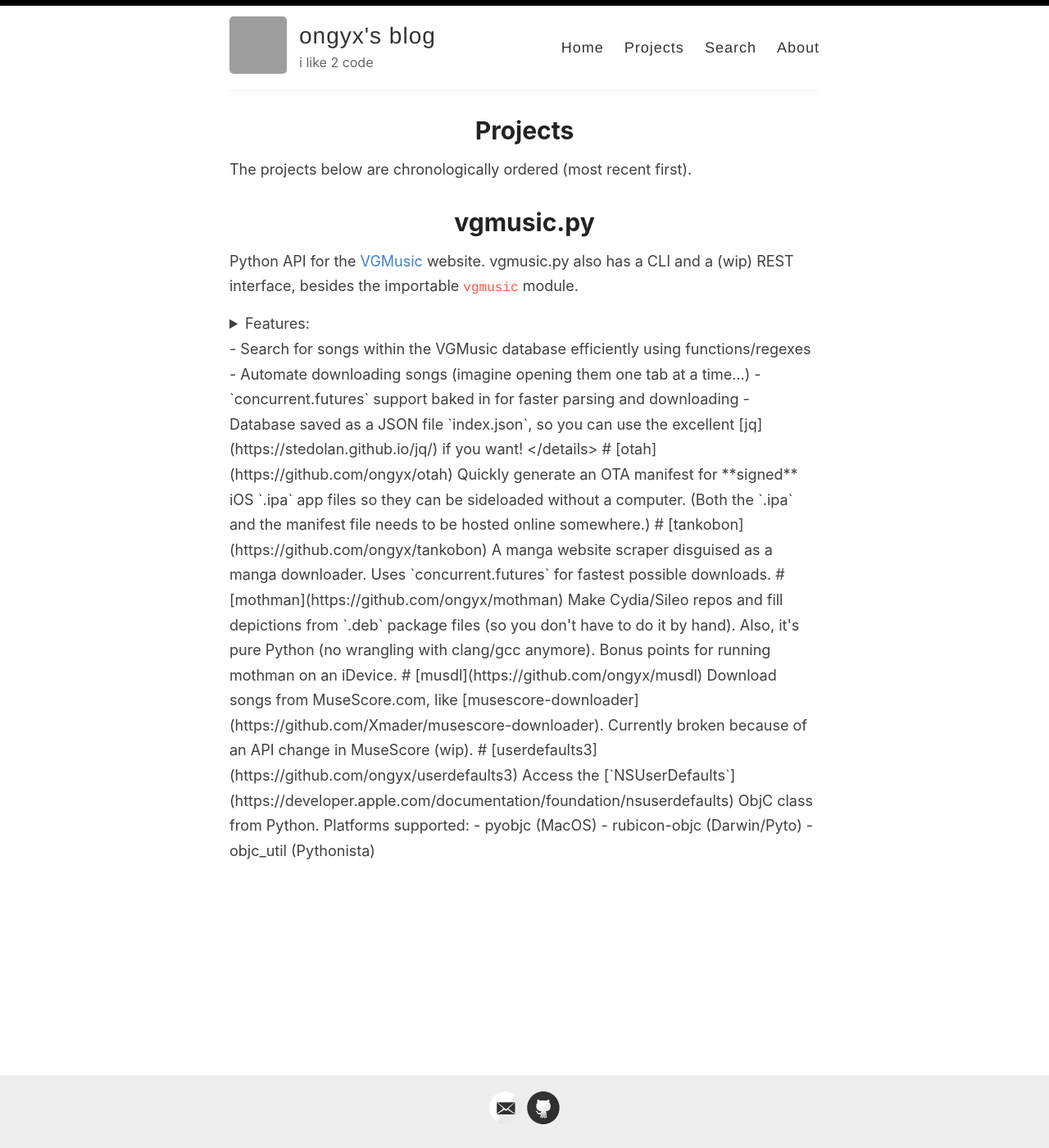
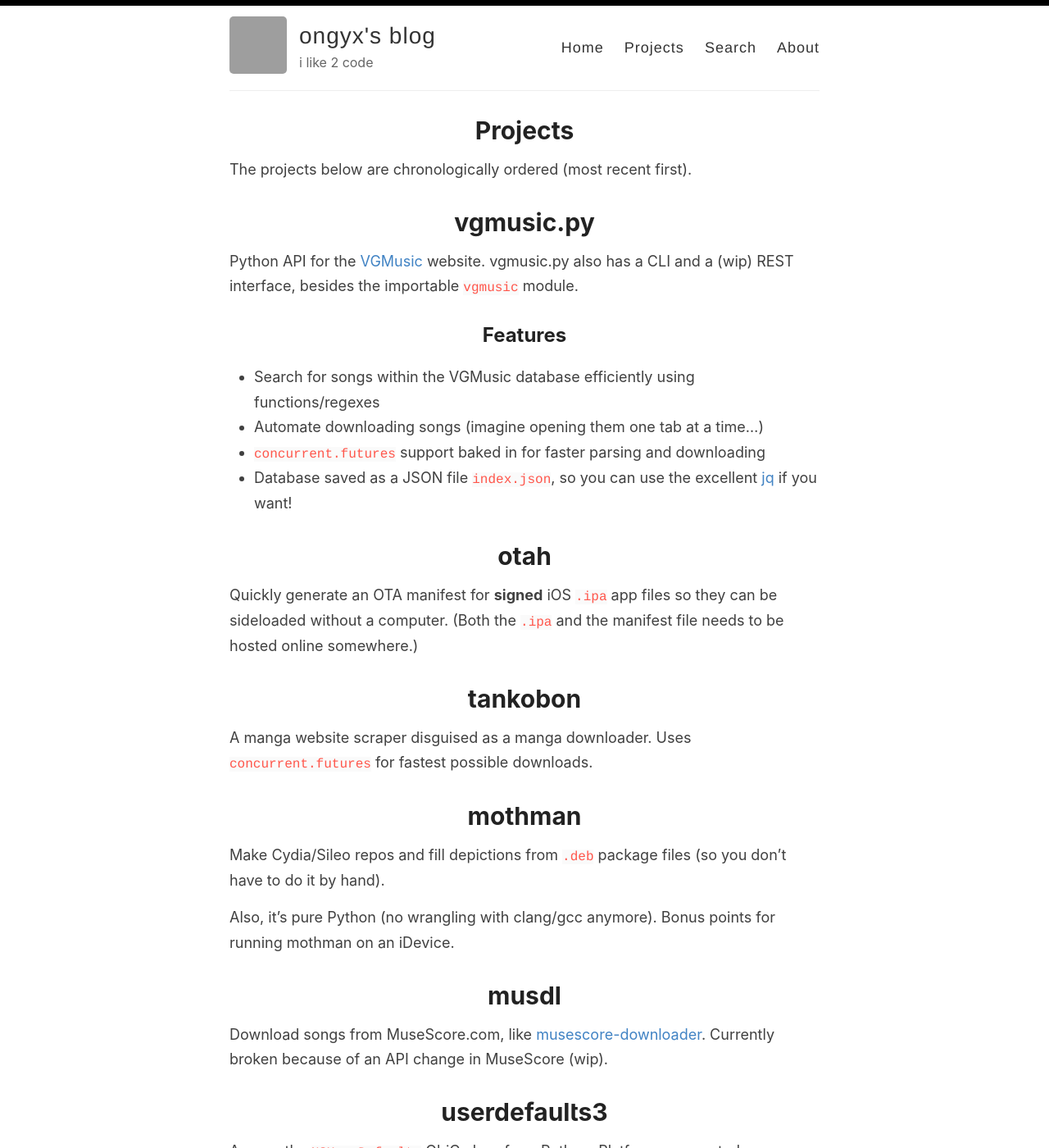
Before and after one commit to PXshadow/ongyx.github.io, a Jekyll site: the page built from _pages/projects.md, in a window 1280 px wide and 1400 px high. Shown: the whole window at 82% size. Built offline with Jekyll 4.4.1, drawn with Linux system fonts in a browser that asks for light colours; some of the changed text lies outside the part shown; grey boxes are pictures that could not be loaded.

Commit message:
fix projects page

```diff
--- a/_pages/projects.md
+++ b/_pages/projects.md
@@ -11,15 +11,12 @@ The projects below are chronologically ordered (most recent first).
 Python API for the [VGMusic](https://vgmusic.com) website.
 vgmusic.py also has a CLI and a (wip) REST interface, besides the importable `vgmusic` module.
 
-<details>
-<summary>Features:<summary>
+## Features
 
 - Search for songs within the VGMusic database efficiently using functions/regexes
 - Automate downloading songs (imagine opening them one tab at a time...)
 - `concurrent.futures` support baked in for faster parsing and downloading
 - Database saved as a JSON file `index.json`, so you can use the excellent [jq](https://stedolan.github.io/jq/) if you want!
-
-</details>
 
 # [otah](https://github.com/ongyx/otah)
 
```
Also changed, not shown: _posts/2020-1-17-new-blog.md (+1 -0 lines).
